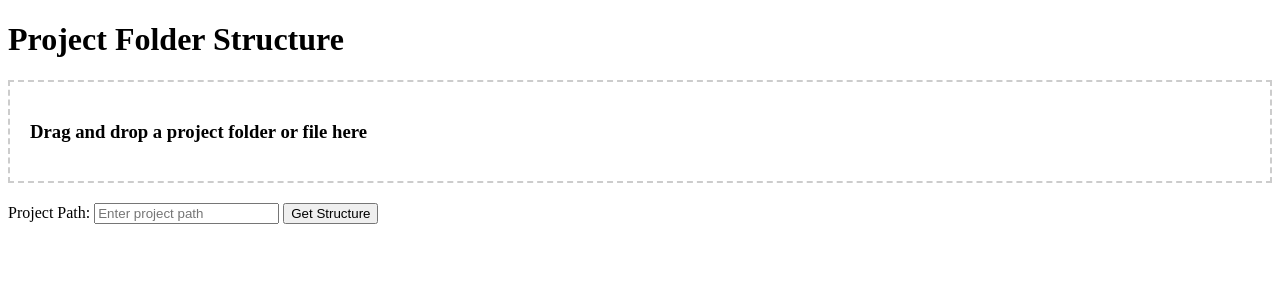
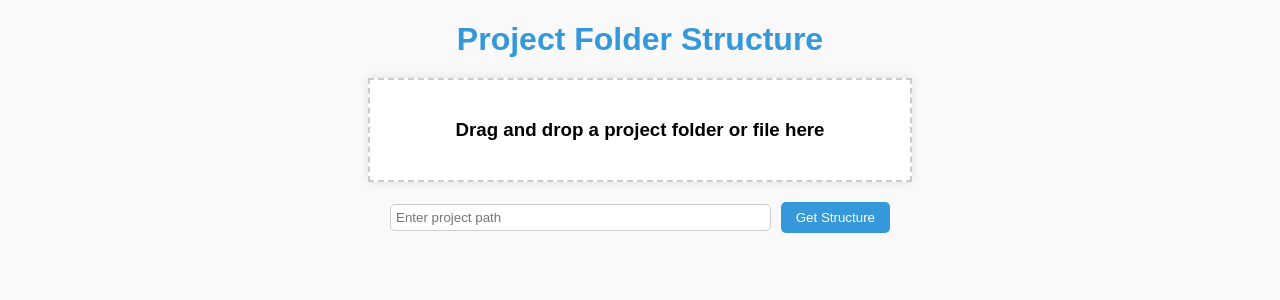
Before and after one commit to blendingstudy/chatgpt_maintenanceProposal_wook, a Flask app: page / in a window 1280 px wide. Shown: the top 300 px of the page. Run offline with Flask 3, Linux system fonts and the light colour scheme; some libraries are stand-ins or nearby versions.

Commit message:
chatgpt 유지보수제안 프로젝트 작업중

```diff
--- a/app.py
+++ b/app.py
@@ -1,6 +1,8 @@
 from flask import Flask, render_template, request, jsonify
 import os
 import inspect
+import shutil
+import tempfile
 
 app = Flask(__name__)
 
@@ -13,10 +15,13 @@ def index():
             return jsonify(project_structure=project_structure)
         elif 'project_file' in request.files:
             project_file = request.files['project_file']
-            project_path = os.path.join(app.config['UPLOAD_FOLDER'], project_file.filename)
-            project_file.save(project_path)
-            project_structure = get_project_structure(project_path)
-            return jsonify(project_structure=project_structure)
+            if project_file.filename.endswith(('.zip', '.tar', '.tar.gz')):
+                project_path = os.path.join(app.config['UPLOAD_FOLDER'], project_file.filename)
+                project_file.save(project_path)
+                project_structure = get_project_structure(project_path)
+                return jsonify(project_structure=project_structure)
+            else:
+                return jsonify(error='Invalid file format. Please upload a compressed archive file.')
     return render_template('form.html')
 
 def get_project_structure(project_path):
--- a/templates/form.html
+++ b/templates/form.html
@@ -3,10 +3,93 @@
 <head>
     <title>Project Folder Structure</title>
     <style>
+        body {
+            font-family: 'Arial', sans-serif;
+            background-color: #f9f9f9;
+        }
+
+        h1 {
+            text-align: center;
+            margin-bottom: 20px;
+            color: #3498db;
+        }
+
         #drop-area {
             border: 2px dashed #ccc;
             padding: 20px;
+            margin: 20px auto;
+            text-align: center;
+            background-color: #ffffff;
+            cursor: pointer;
+            box-shadow: 0 0 10px rgba(0, 0, 0, 0.1);
+            width: 70%;
+            max-width: 500px;
+        }
+
+        #drop-area.highlight {
+            border-color: #3498db;
+            background-color: #f0f8ff;
+        }
+
+        #project-form {
+            display: flex;
+            align-items: center;
+            justify-content: center;
             margin-bottom: 20px;
+            width: 70%;
+            max-width: 500px;
+            margin: 0 auto;
+        }
+
+        #project-path-input {
+            flex: 1;
+            padding: 5px;
+            margin-right: 10px;
+            border: 1px solid #ccc;
+            border-radius: 5px;
+            width: 100%;
+        }
+
+        #project-form button {
+            padding: 8px 15px;
+            background-color: #3498db;
+            color: #fff;
+            border: none;
+            border-radius: 5px;
+            cursor: pointer;
+        }
+
+        #result-container {
+            display: none;
+            background-color: #ffffff;
+            padding: 20px;
+            border: 1px solid #ccc;
+            border-radius: 5px;
+            box-shadow: 0 0 10px rgba(0, 0, 0, 0.1);
+            margin: 20px auto;
+            width: 70%;
+            max-width: 500px;
+            text-align: center; /* 수정된 부분 */
+        }
+
+        h2 {
+            color: #3498db;
+            margin-bottom: 10px;
+        }
+
+        ul {
+            list-style: none;
+            margin: 0;
+            padding: 0;
+        }
+
+        li {
+            margin-bottom: 5px;
+        }
+
+        .no-result {
+            font-weight: bold;
+            color: #e74c3c;
         }
     </style>
 </head>
@@ -17,19 +100,18 @@
     </div>
 
     <form id="project-form">
-        <input type="file" id="project-file" accept=".zip,.tar,.tar.gz" style="display: none;">
+        <input type="file" id="project-file" style="display: none;">
         <input type="hidden" id="project-path" name="project_path">
-        <div>
-            <label for="project-path-input">Project Path:</label>
         <input type="text" id="project-path-input" placeholder="Enter project path">
         <button type="button" onclick="requestProjectStructure()">Get Structure</button>
-        </div>
     </form>
 
-    <div id="result-container" style="display: none;">
+    <div id="result-container">
         <h2>Project Folder Structure</h2>
         <ul id="project-structure"></ul>
+        <p class="no-result" style="display: none;">No project structure found.</p>
     </div>
+
 
     <script>
         const dropArea = document.getElementById('drop-area');
@@ -38,6 +120,7 @@
         const projectPathInput = document.getElementById('project-path-input');
         const resultContainer = document.getElementById('result-container');
         const projectStructure = document.getElementById('project-structure');
+        const noResultMessage = document.querySelector('.no-result');
 
         dropArea.addEventListener('dragover', (event) => {
             event.preventDefault();
@@ -103,13 +186,16 @@
         }
 
         function showProjectStructure(projectStructure) {
-            projectForm.style.display = 'none';
             resultContainer.style.display = 'block';
+            noResultMessage.style.display = 'none';
 
             while (projectStructure.firstChild) {
                 projectStructure.removeChild(projectStructure.firstChild);
             }
 
+            if (projectStructure.length === 0) {
+                noResultMessage.style.display = 'block';
+            } else {
                 for (const folder of projectStructure) {
                     const folderItem = document.createElement('li');
                     folderItem.textContent = folder.name;
@@ -138,6 +224,7 @@
                     }
                 }
             }
+        }
     </script>
 </body>
 </html>
```
Lines whose indentation alone changed are shown as unchanged.
